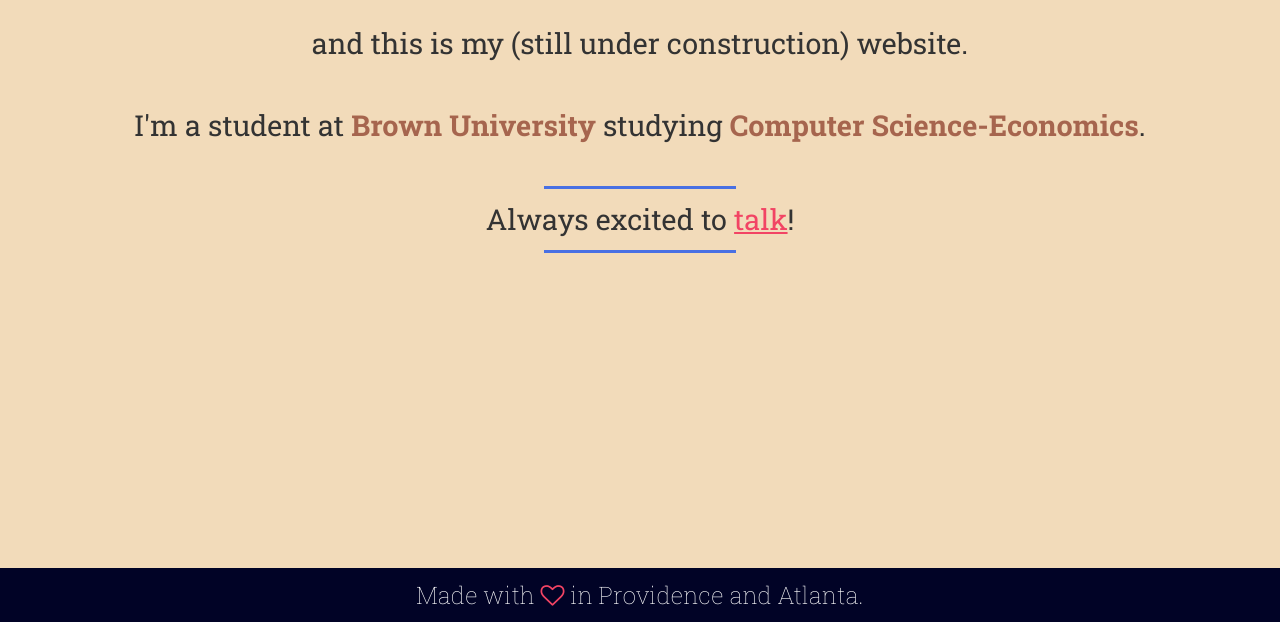
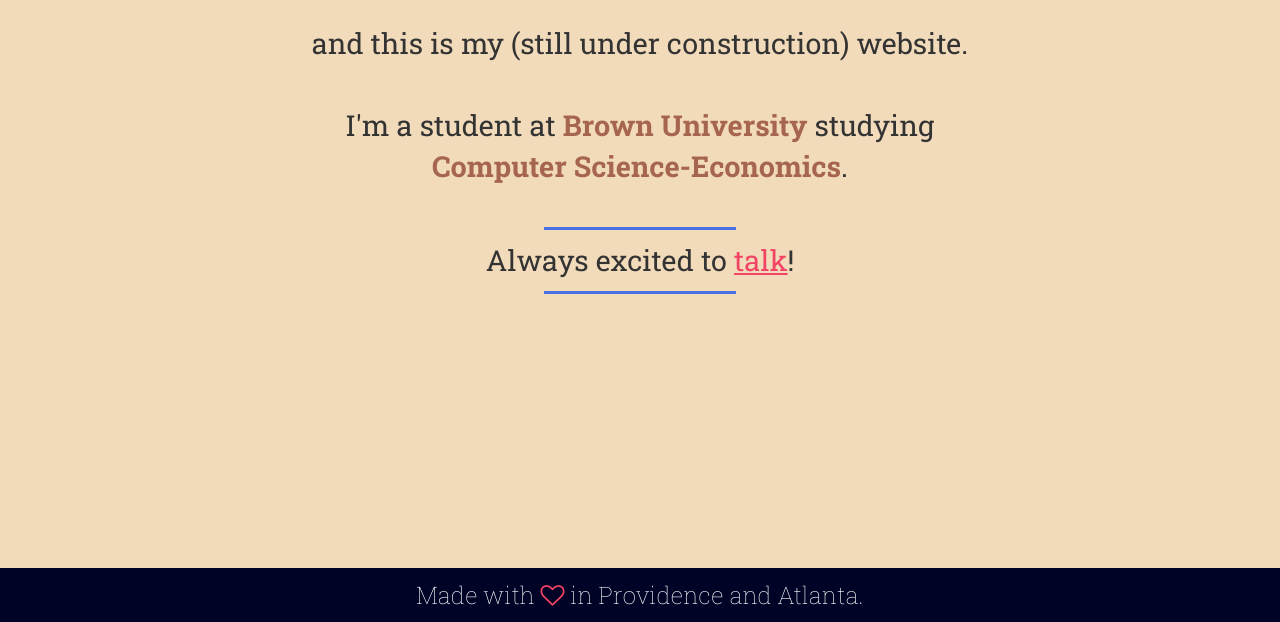
Before and after one commit to sumitsohani/sumitsohani.github.io, a plain HTML site: page index.html in a window 1280 px wide. Shown: the part 188-810 px from the top of the page. Drawn offline with nearby package versions, Linux system fonts and the light colour scheme.

Commit message:
A file was updated

```diff
--- a/index.html
+++ b/index.html
@@ -20,7 +20,7 @@
 
 <p class="red large-font">Sumit Sohani</p>
 
-<p>and this is my (still under construction) website.<br><br> I'm a student at <span class="brown">Brown University</span> studying <span class="brown">Computer Science-Economics</span>.</p>
+<p>and this is my (still under construction) website.<br><br> I'm a student at <span class="brown">Brown University</span> studying <br><span class="brown">Computer Science-Economics</span>.</p>
 <div class="border border-top"></div>
 </div>
 <div id="demo">
```
